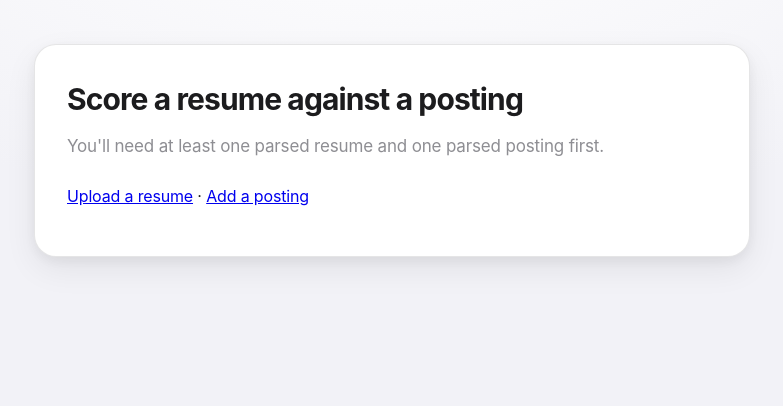
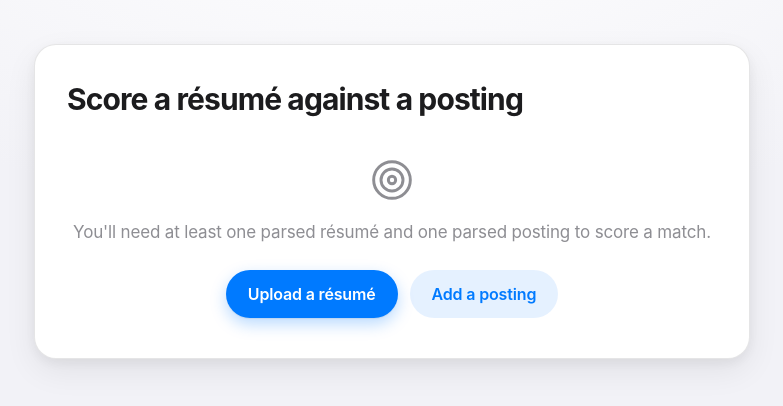
Before and after one commit to alimustafa0/ats-resume-builder, a Django app: page /match/ in a window 1280 px wide. Shown: the part 57-463 px from the top of the page, without its empty margins (248-1031 px from the left). Run offline with Django 5.2, Linux system fonts and the light colour scheme; the visitor is signed in with stand-in values (Sample User, id 1); data that the repository does not hold is empty; parts of the project's set-up code (start-up, migrations or seed data) failed here and were passed over.

Commit message:
feat: richer match page with score ring and two-column picker

```diff
--- a/apps/core/static/css/app.css
+++ b/apps/core/static/css/app.css
@@ -211,3 +211,26 @@ a.list-row:hover { padding-left: 6px; }
 .dropzone.has-file .dropzone-prompt,
 .dropzone.has-file .dropzone-hint { display: none; }
 .dropzone.has-file .dropzone-file::before { content: "\2713\00a0\00a0"; color: var(--green); }
+
+/* ===== Match picker ===== */
+.pick-grid { display: grid; grid-template-columns: 1fr 1fr; gap: 16px; }
+@media (max-width: 560px) { .pick-grid { grid-template-columns: 1fr; } }
+
+/* ===== Empty state ===== */
+.empty-state { text-align: center; padding: 24px 0 8px; }
+.empty-state svg { color: var(--muted); margin-bottom: 12px; }
+.empty-state .hero-cta { justify-content: center; margin-top: 8px; }
+
+/* ===== Score ring ===== */
+.score-ring { position: relative; width: 148px; height: 148px; margin: 0 auto 10px; }
+.score-ring svg { transform: rotate(-90deg); transform-origin: center; display: block; }
+.ring-track { fill: none; stroke: var(--fill); stroke-width: 10; }
+.ring-fill {
+    fill: none; stroke: url(#ringGrad); stroke-width: 10; stroke-linecap: round;
+    stroke-dasharray: 339.292;
+    animation: ringFill 1.1s var(--ease) both;
+}
+@keyframes ringFill { from { stroke-dashoffset: 339.292; } to { stroke-dashoffset: var(--ring-offset); } }
+.ring-label { position: absolute; inset: 0; display: flex; flex-direction: column; align-items: center; justify-content: center; }
+.ring-num { font-size: 46px; font-weight: 700; letter-spacing: -0.04em; line-height: 1; }
+.ring-sub { font-size: 14px; color: var(--muted); margin-top: 2px; }
--- a/apps/matching/templates/matching/match.html
+++ b/apps/matching/templates/matching/match.html
@@ -4,34 +4,40 @@
 
 {% block content %}
 <div class="card">
-    <h1>Score a resume against a posting</h1>
+    <h1>Score a résumé against a posting</h1>
     {% if not resumes or not jobs %}
-        <p class="lead">You'll need at least one parsed resume and one parsed posting first.</p>
-        <p>
-            {% if not resumes %}<a href="{% url 'resumes:upload' %}">Upload a resume</a>{% endif %}
-            {% if not resumes and not jobs %} &middot; {% endif %}
-            {% if not jobs %}<a href="{% url 'jobs:new' %}">Add a posting</a>{% endif %}
-        </p>
+        <div class="empty-state">
+            <svg width="44" height="44" viewBox="0 0 24 24" fill="none" stroke="currentColor" stroke-width="1.6"><circle cx="12" cy="12" r="10"/><circle cx="12" cy="12" r="6"/><circle cx="12" cy="12" r="2"/></svg>
+            <p class="lead">You'll need at least one parsed résumé and one parsed posting to score a match.</p>
+            <div class="hero-cta">
+                {% if not resumes %}<a class="btn" href="{% url 'resumes:upload' %}">Upload a résumé</a>{% endif %}
+                {% if not jobs %}<a class="btn-ghost" href="{% url 'jobs:new' %}">Add a posting</a>{% endif %}
+            </div>
+        </div>
     {% else %}
-        <p class="lead">Pick a resume and a posting; we'll compute the ATS match with a gap breakdown.</p>
+        <p class="lead">Pick a résumé and a posting; we'll compute the ATS match with a gap breakdown.</p>
         <form hx-post="{% url 'matching:run' %}" hx-target="#match-result" hx-swap="innerHTML" hx-indicator="#scoring-indicator">
             {% csrf_token %}
-            <div style="margin-bottom:14px;">
-                <label>Resume</label>
+            <div class="pick-grid">
+                <div>
+                    <label>Résumé</label>
                     <select name="resume" required>
-                    <option value="">Select a resume...</option>
+                        <option value="">Select a résumé...</option>
                         {% for r in resumes %}<option value="{{ r.pk }}">{{ r }}</option>{% endfor %}
                     </select>
                 </div>
-            <div style="margin-bottom:18px;">
+                <div>
                     <label>Job posting</label>
                     <select name="job" required>
                         <option value="">Select a posting...</option>
                         {% for j in jobs %}<option value="{{ j.pk }}">{{ j }}</option>{% endfor %}
                     </select>
                 </div>
+            </div>
+            <div style="margin-top:18px;">
                 <button class="btn" type="submit">Score match</button>
                 <span id="scoring-indicator" class="htmx-indicator">Scoring&hellip;</span>
+            </div>
         </form>
     {% endif %}
     <div id="match-result"></div>
--- a/apps/matching/views.py
+++ b/apps/matching/views.py
@@ -42,7 +42,14 @@ def run_match(request):
         match = score_and_save(resume, job)
     except AIClientError as exc:
         return render(request, "matching/_error.html", {"error": str(exc)})
-    return render(request, "matching/_result.html", {"match": match})
+
+    circumference = 339.292  # 2 * pi * r, with r = 54
+    ring_offset = circumference * (1 - match.score / 100)
+    return render(
+        request,
+        "matching/_result.html",
+        {"match": match, "ring_offset": ring_offset},
+    )
 
 
 @login_required
```
Also changed, not shown: apps/matching/templates/matching/_result.html (+19 -5 lines). Lines whose indentation alone changed are shown as unchanged.
